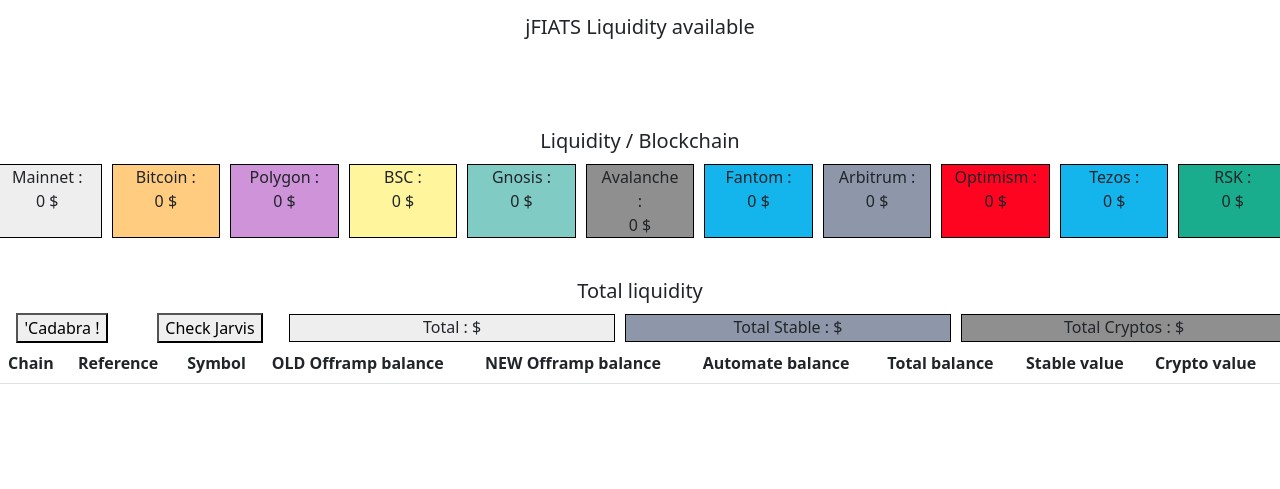
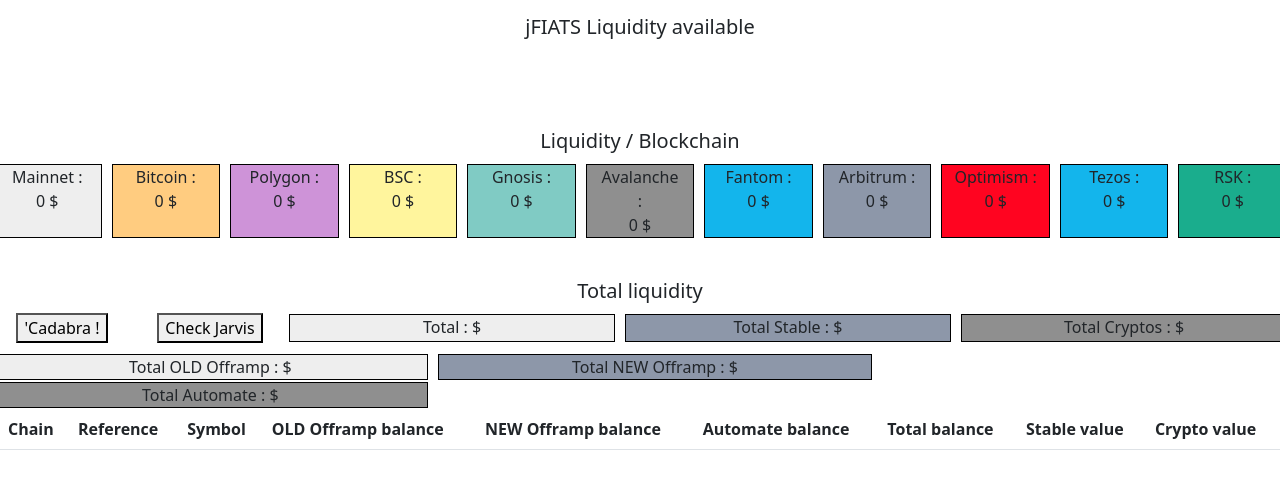
Before and after one commit to Sigri44/mtp-liquidity, a plain HTML site: page index.html in a window 1280 px wide. Shown: the part 73-562 px from the top of the page. Drawn offline with nearby package versions, Linux system fonts and the light colour scheme; no server answers.

Commit message:
Add total balance

```diff
--- a/index.html
+++ b/index.html
@@ -93,6 +93,12 @@
 		<div class="col-3 center borderLine avalanche">Total Cryptos : <span id="total_crypto" class="right"></span> $</div>
 	</div>
 
+	<div class="row">
+		<div class="col-4 center borderLine ethereum">Total OLD Offramp : <span id="total_old_offramp" class="right"></span> $</div>
+		<div class="col-4 center borderLine arbitrum">Total NEW Offramp : <span id="total_new_offramp" class="right"></span> $</div>
+		<div class="col-4 center borderLine avalanche">Total Automate : <span id="total_automate" class="right"></span> $</div>
+	</div>
+
 	<table id="table" class="table table-striped table-hover">
 		<thead>
 			<tr>
```
